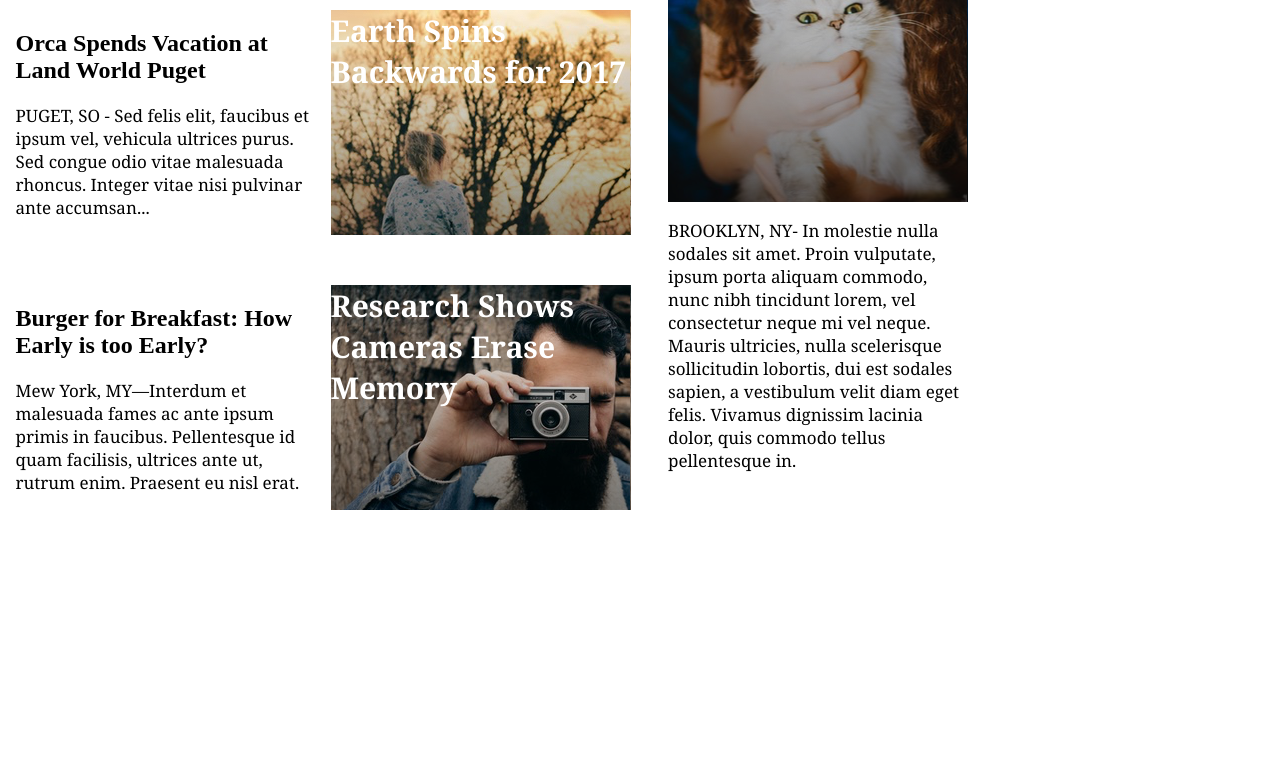
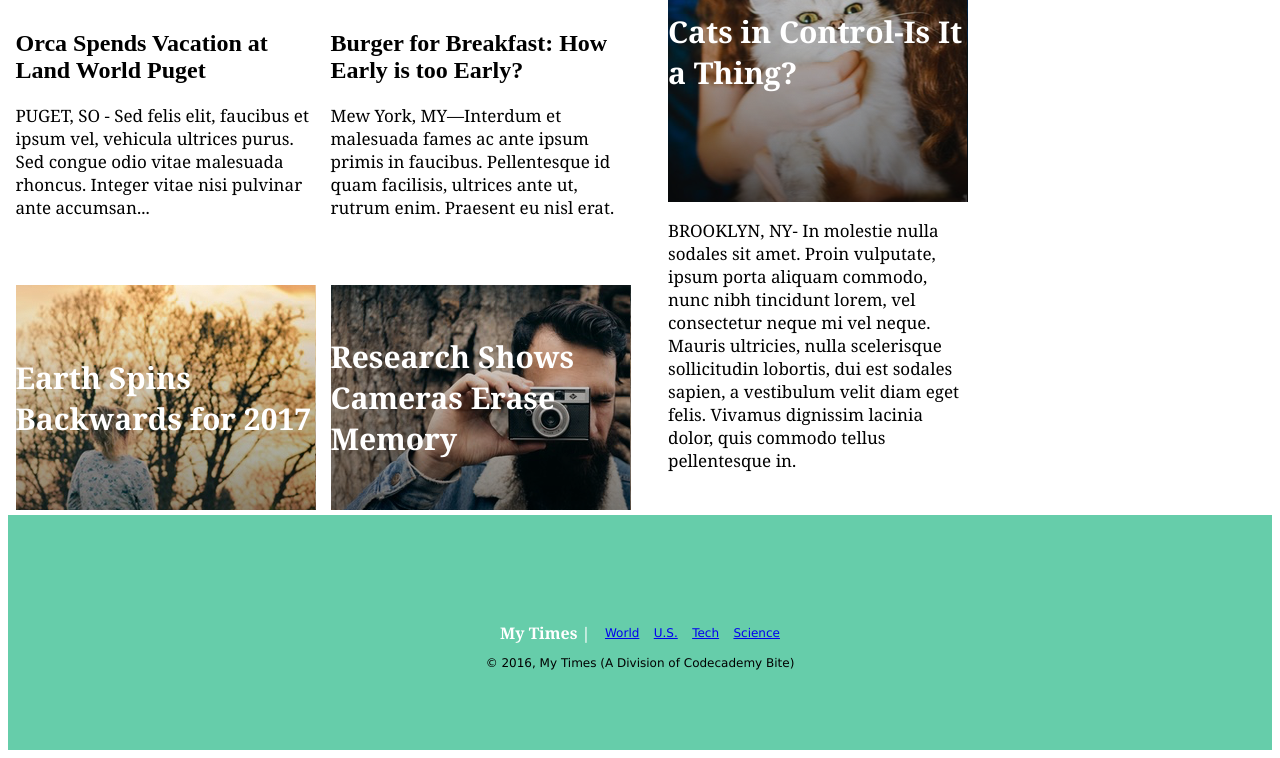
Before and after one commit to kentrepreneur/My_Times, a plain HTML site: page index.html in a window 1280 px wide. Shown: the part 705-1463 px from the top of the page. Before the commit the page ends 1223 px from the top, so only its background shows below. Drawn offline with Linux system fonts and the light colour scheme.

Commit message:
Final code push.  Step 8 and project finished.

```diff
--- a/index.html
+++ b/index.html
@@ -109,5 +109,19 @@
   </body>
 
   <!-- Footer Section -->
+  <footer>
+    <div class="footer">
+      <div class="f-navbar">
+        <span class="logo-txt">My Times |</span>
+        <span><a href="#">World</a></span>
+        <span><a href="#">U.S.</a></span>
+        <span><a href="#">Tech</a></span>
+        <span><a href="#">Science</a></span>
+      </div>
+      <div class="copyright">
+        <span>&copy; 2016, My Times (A Division of Codecademy Bite)</span>
+      </div>
+    </div>
+  </footer>
 
 </html>
--- a/resources/style.css
+++ b/resources/style.css
@@ -88,6 +88,9 @@ p {
   background-image: url("images/champagne-pour.png");
   width: 630px;
   height: 300px;
+  display: flex;
+  align-items: center;
+  justify-content: center;
 }
 
 .mini-news {
@@ -103,23 +106,33 @@ p {
 .orca-story {
   width: 300px;
   height: 225px;
+  order: 1;
 }
 
 .earth-story {
   background-image: url("images/girl-by-post.png");
   width: 300px;
   height: 225px;
+  display: flex;
+  align-items: center;
+  justify-content: center;
+  order: 3;
 }
 
 .burger-story {
   width: 300px;
   height: 225px;
+  order: 2;
 }
 
 .research-story {
   background-image: url("images/cameraman.png");
   width: 300px;
   height: 225px;
+  display: flex;
+  align-items: center;
+  justify-content: center;
+  order: 4;
 }
 
 /* Medium Column Section */
@@ -138,6 +151,9 @@ p {
   background-image: url("images/cat.png");
   width: 300px;
   height: 300px;
+  display: flex;
+  align-items: center;
+  justify-content: center;
 }
 
 /* Small Column Section */
@@ -180,3 +196,32 @@ p {
 }
 
 /* Footer Section */
+.footer {
+  display: flex;
+  flex-direction: column;
+  align-items: center;
+  justify-content: center;
+  width: 100%;
+  height: 220px;
+  background-color: MediumAquamarine;
+  margin-top: 5px;
+  padding-top: 15px;
+  font-family: Verdana, sans-serif;
+  font-size: 12px;
+}
+
+.f-navbar {
+  display: inline-flex;
+  flex-direction: row;
+  align-items: center;
+  justify-content: space-between;
+  width: 280px;
+  height: 45px;
+}
+
+.logo-txt {
+  font-family: Georgia, sans-serif;
+  font-size: 16px;
+  font-weight: bold;
+  color: white;
+}
```
